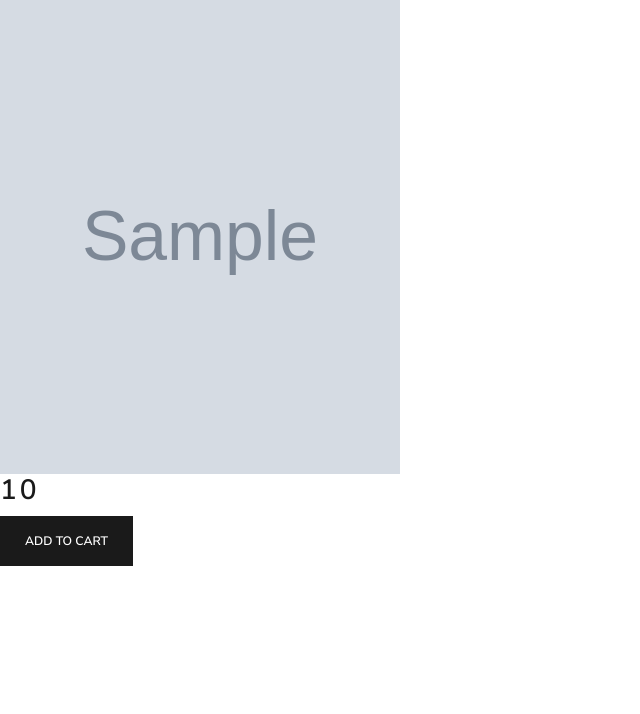
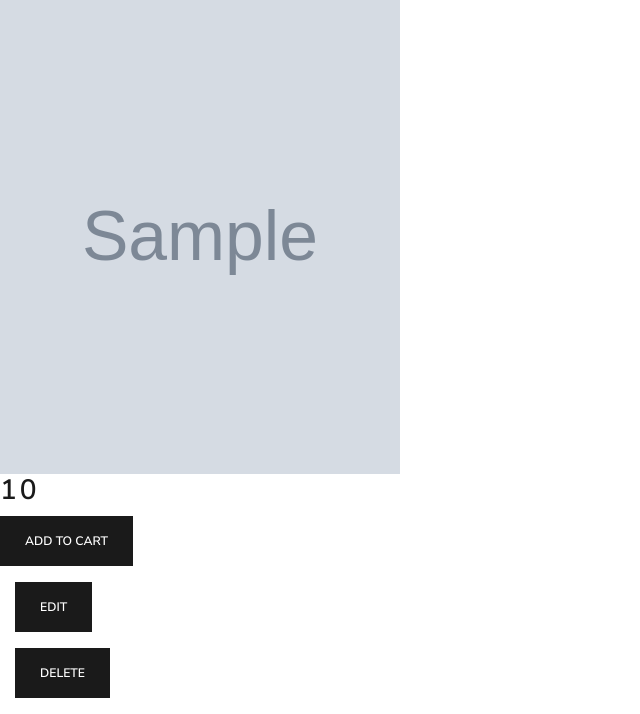
Before and after one commit to markk628/Contractor, a Flask app: template templates/flavors.html in a window 1280 px wide. Shown: the part 195-909 px from the top of the page, without its empty margins (0-640 px from the left). Before the commit the page ends 761 px from the top, so only its background shows below. Run offline with Flask 2, Linux system fonts and the light colour scheme; the template is opened without the code that fills it: most values are stand-ins (such as "Sample title", 1, 10 or a date in 2020); grey boxes marked "Sample" are stand-in pictures.

Commit message:
canedit and delete objects

```diff
--- a/app.py
+++ b/app.py
@@ -44,15 +44,27 @@ def contractor_show(product_id):
     # product_price = price.find({'product_id': ObjectId(product_id)})
     return render_template('flavors.html', product=product)
 
+@app.route('/products/<product_id>', methods=['POST'])
+def products_update(product_id):
+    updated_product = {
+        'title': request.form.get('title'),
+        'price': request.form.get('price'),
+        'img': request.form.get('img')
+    }
+    products.update_one(
+        {'_id': ObjectId(product_id)},
+        {'$set': updated_product})
+    return redirect(url_for('contractor_show', product_id=product_id))
+
 @app.route('/products/<product_id>/edit')
 def playlists_edit(product_id):
     product = products.find_one({'_id': ObjectId(product_id)})
-    return render_template('product_edit.html', product=product, title='Edit Socks')
+    return render_template('contractor_edit.html', product=product, title='Edit Socks')
 
 @app.route('/products/<product_id>/delete', methods=['POST'])
 def playlists_delete(product_id):
     products.delete_one({'_id': ObjectId(product_id)})
-    return redirect(url_for('products_index'))
+    return redirect(url_for('contractor_index'))
 
 if __name__ == '__main__':
   app.run(debug=True)
--- a/templates/flavors.html
+++ b/templates/flavors.html
@@ -16,6 +16,15 @@
     <div class='form-group'>
         <button class='btn btn-primary' type='submit'>Add To Cart</button>
     </div>
+    <div class='col-sm-6 col-sm-offset-3'>
+        <p><a href='/products/{{ product._id }}/edit'>
+            <button type="button" class="btn btn-primary">Edit</button>
+        </a></p>
+        <p><form method='POST' action='/products/{{product._id}}/delete'>
+            <input type='hidden' name='_method' value='DELETE'>
+            <button class='btn btn-primary' type='submit'>Delete</button>
+        </form></p>
+    </div>
 </body>
 
 {% endblock %}
```
Also changed, not shown: templates/contractor_edit.html (added, +16 -0 lines).
